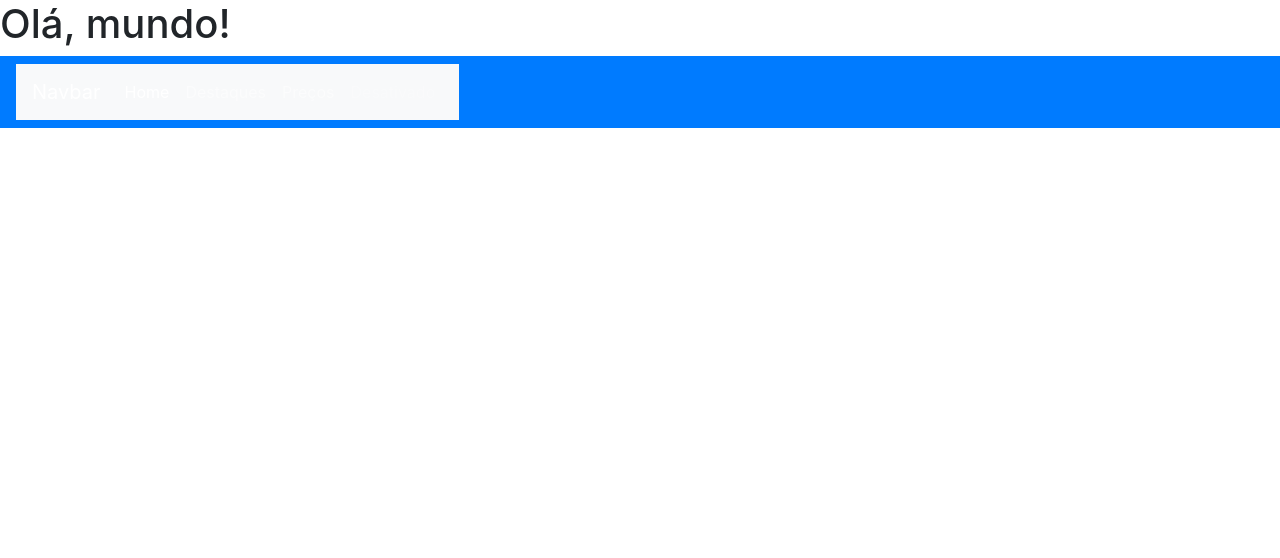
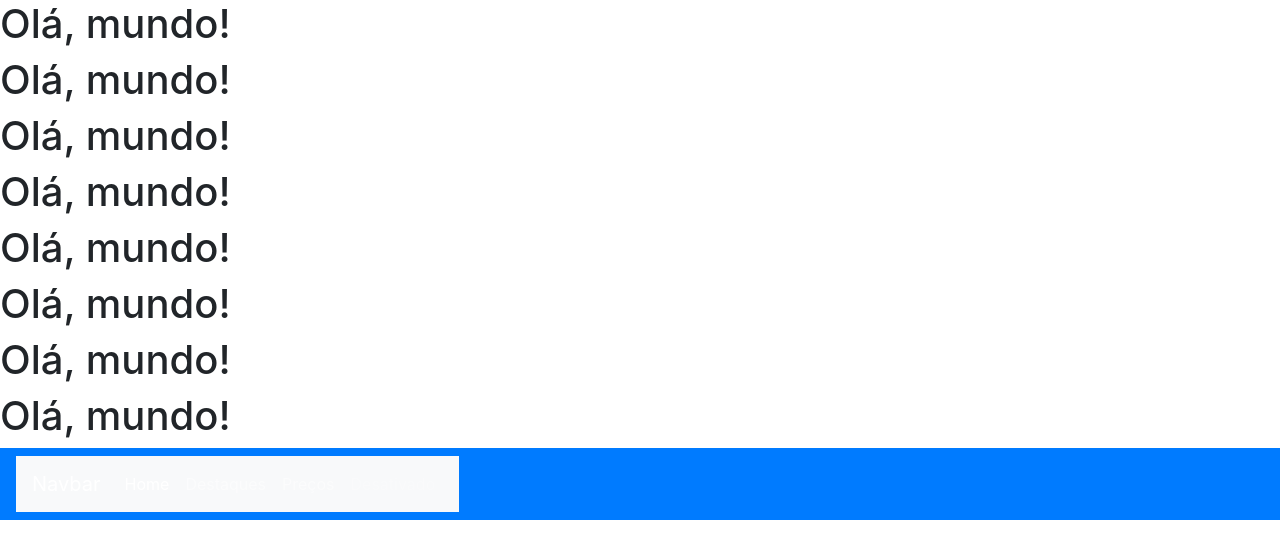
Before and after one commit to HENRIQUE912/comandos-git, a plain HTML site: page index.html in a window 1280 px wide. Drawn offline with nearby package versions, Linux system fonts and the light colour scheme.

Commit message:
teste  de ola mundo

```diff
--- a/index.html
+++ b/index.html
@@ -12,6 +12,14 @@
   </head>
   <body>
     <h1>Olá, mundo!</h1>
+    <h1>Olá, mundo!</h1>
+    <h1>Olá, mundo!</h1>
+    <h1>Olá, mundo!</h1>
+    <h1>Olá, mundo!</h1>
+    <h1>Olá, mundo!</h1>
+    <h1>Olá, mundo!</h1>
+    <h1>Olá, mundo!</h1>
+
    <!-- naver bar adção -->
 
 
```
